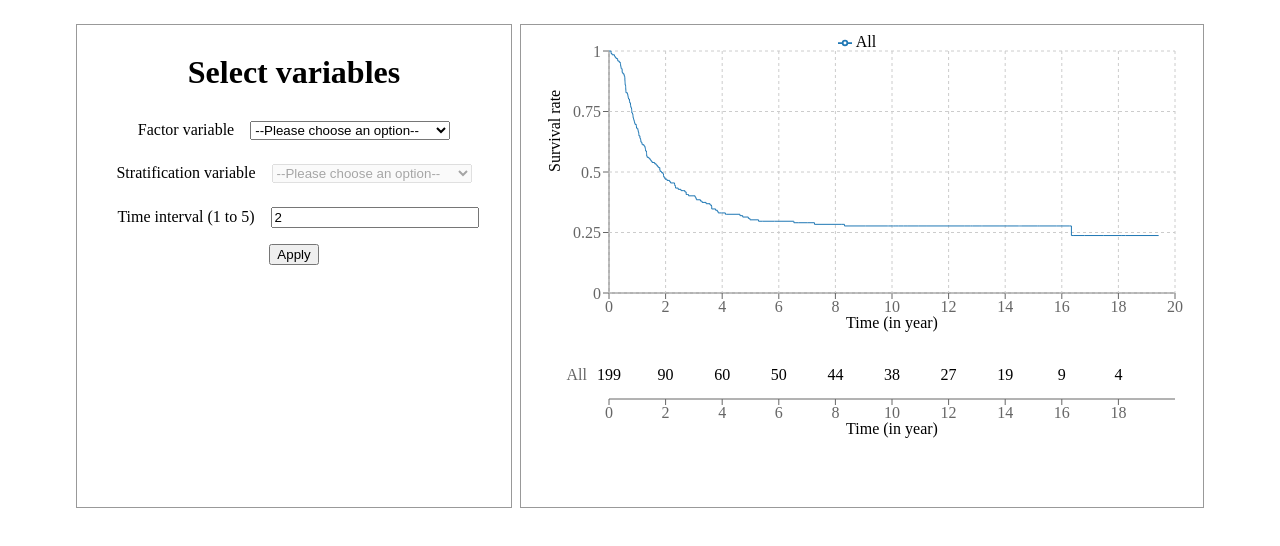
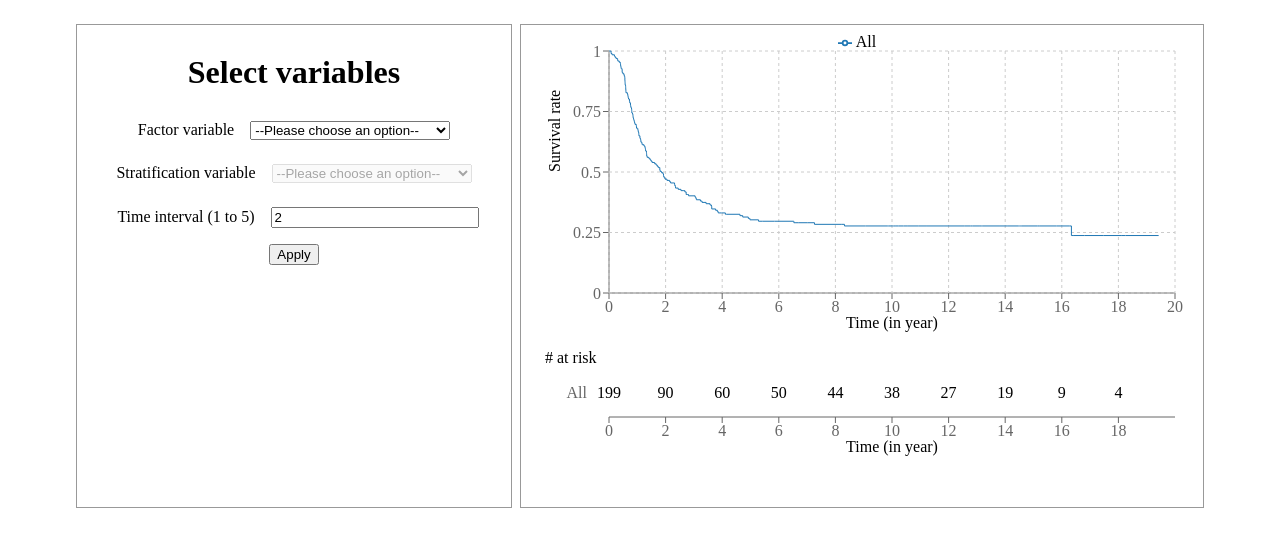
Before and after one commit to bobaekang/poc-survival-react-component, a React (Create React App) app: page / in a window 1280 px wide. Both pictures are taken after a click on the button "Apply". Shown: the top 546 px of the page. Built offline with nearby package versions, Linux system fonts and the light colour scheme.

Commit message:
Add a short description above RiskTable y-axis

```diff
--- a/src/SurvivalAnalysis/RiskTable.jsx
+++ b/src/SurvivalAnalysis/RiskTable.jsx
@@ -17,6 +17,8 @@ const RiskTable = ({ data, timeInterval }) => (
     {data.length === 0 ? (
       <div className={styles.placeholder}>Rist table here</div>
     ) : (
+      <>
+        <span style={{ marginLeft: '1rem' }}># at risk</span>
         <ResponsiveContainer
           className={styles.risktable}
           height={(data.length + 2) * 30}
@@ -57,6 +59,7 @@ const RiskTable = ({ data, timeInterval }) => (
             </Scatter>
           </ScatterChart>
         </ResponsiveContainer>
+      </>
     )}
   </div>
 )
--- a/src/SurvivalAnalysis/RiskTable.module.css
+++ b/src/SurvivalAnalysis/RiskTable.module.css
@@ -1,7 +1,6 @@
 .container {
   min-height: 150px;
   padding: 0.5rem;
-  text-align: center;
 }
 
 .risktable .yAxis tspan {
```
Lines whose indentation alone changed are shown as unchanged.
